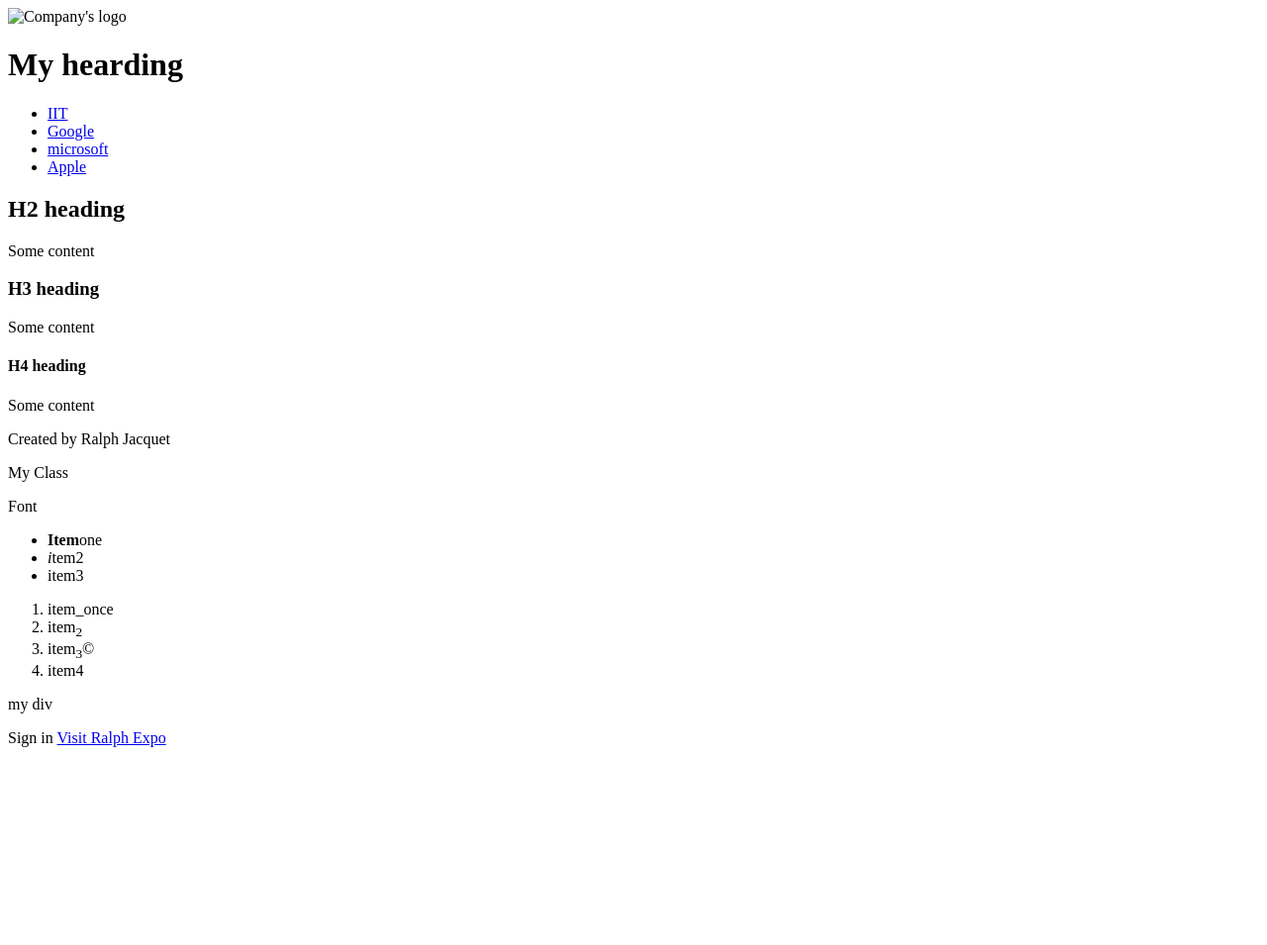
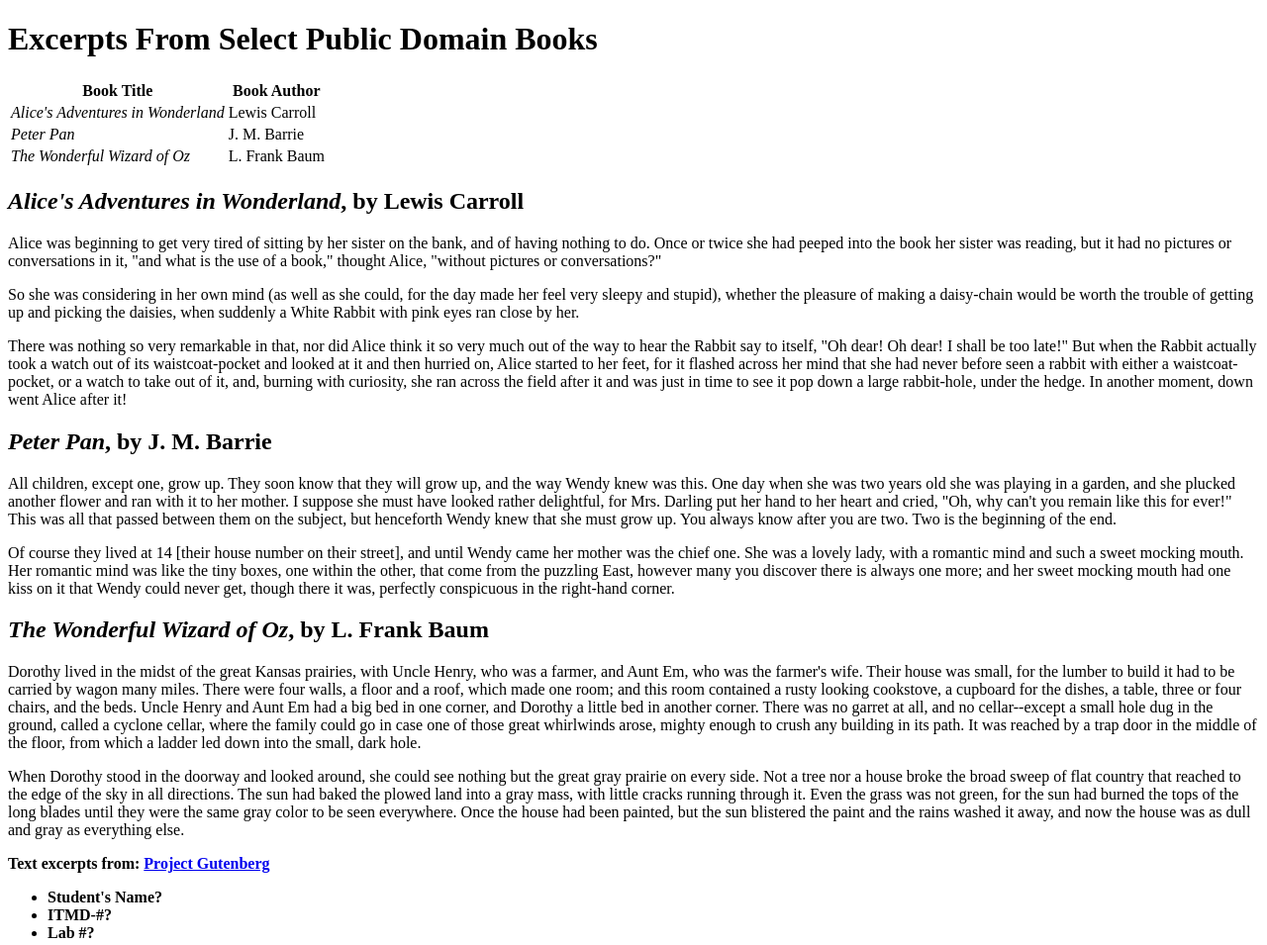
Before and after one commit to RalphJacquet/Tesrepo, a plain HTML site: page index.html in a window 1280 px wide. Shown: the whole page at 99% size. Before the commit the page ends 800 px from the top, so only its background shows below. Drawn offline with Linux system fonts and the light colour scheme.

Commit message:
Important

```diff
--- a/index.html
+++ b/index.html
@@ -1,57 +1,44 @@
 <!DOCTYPE html>
 <html lang="en">
 <head>
-    <meta charset="UTF-8" />
-    <meta name="viewport" content="width=device-width, initial-scale=1" />
-    <title>Head, header and heading</title>
-	<img src="image/logo.png/" alt="Company's logo"/>
+  <meta charset="utf-8">
+  <title>Excerpts From Select Public Domain Books</title>
 </head>
 <body>
-	<header>
-			<h1>My hearding</h1>
-			<nav>
-				<ul>
-					<li><a href="http://iit.edu ">IIT</a></li>
-					<li><a href="http://google.com ">Google</a></li>
-					<li><a href="http://microsoft.com">microsoft</a></li>
-					<li><a href="http://apple.com">Apple</a></li
-				</ul>
-			</nav>
-	</header>
-	<main>
-		<h2>H2 heading</h2>
-		<p>Some content</p>
-		<h3>H3 heading</h3>
-		<p>Some content</p>
-		<section>
-			<h4>H4 heading</h4>
-			<p>Some content</p>
-		</section>
-	</main>
-	<footer>
-			<p>Created by Ralph Jacquet</p>
-	</footer>
-	<div id="my class_bold font ">
-		<p>My Class</p>
-	</div>
-	<div class="my class font ">
-		<p>Font<p>
-	</div>
-	<ul>
-		<li><strong>Item</strong>one</li>
-		<li><em>i</em>tem2</li>
-		<li>item3</li>
-	</ul>
-	<ol id="use_once">
-		<li>item_once</li>
-		<li>item<sub>2</sub></li>
-		<li>item<sub>3</sub>&#169;</li>
-		<li>item4</li>
-	</ol>
-	<div id="mydiv"><p>my div</p></div>
-
-<a class="maia-button maia-button-secondary">Sign in</a>
-
-	<a href= "file:///C:/Users/RALPH5598/Downloads/Module%201%20-%20Lesson%204.pdf">Visit Ralph Expo</a>
+  <h1>Excerpts From Select Public Domain Books</h1>
+  <table>
+    <tr>
+      <th>Book Title</th>
+      <th>Book Author</th>
+    </tr>
+    <tr>
+      <td><em>Alice's Adventures in Wonderland</em></td>
+      <td>Lewis Carroll</td>
+    </tr>
+    <tr>
+      <td><em>Peter Pan</em></td>
+      <td>J. M. Barrie</td>
+    </tr>
+    <tr>
+      <td><em>The Wonderful Wizard of Oz</em></td>
+      <td>L. Frank Baum</td>
+    </tr>
+  </table>
+  <h2><em>Alice's Adventures in Wonderland</em>, by Lewis Carroll</h2>
+  <p>Alice was beginning to get very tired of sitting by her sister on the bank, and of having nothing to do. Once or twice she had peeped into the book her sister was reading, but it had no pictures or conversations in it, "and what is the use of a book," thought Alice, "without pictures or conversations?"</p>
+  <p>So she was considering in her own mind (as well as she could, for the day made her feel very sleepy and stupid), whether the pleasure of making a daisy-chain would be worth the trouble of getting up and picking the daisies, when suddenly a White Rabbit with pink eyes ran close by her.</p>
+  <p>There was nothing so very remarkable in that, nor did Alice think it so very much out of the way to hear the Rabbit say to itself, "Oh dear! Oh dear! I shall be too late!" But when the Rabbit actually took a watch out of its waistcoat-pocket and looked at it and then hurried on, Alice started to her feet, for it flashed across her mind that she had never before seen a rabbit with either a waistcoat-pocket, or a watch to take out of it, and, burning with curiosity, she ran across the field after it and was just in time to see it pop down a large rabbit-hole, under the hedge. In another moment, down went Alice after it!</p>
+  <h2><em>Peter Pan</em>, by J. M. Barrie</h2>
+  <p>All children, except one, grow up. They soon know that they will grow up, and the way Wendy knew was this. One day when she was two years old she was playing in a garden, and she plucked another flower and ran with it to her mother. I suppose she must have looked rather delightful, for Mrs. Darling put her hand to her heart and cried, "Oh, why can't you remain like this for ever!" This was all that passed between them on the subject, but henceforth Wendy knew that she must grow up. You always know after you are two. Two is the beginning of the end.</p>
+  <p>Of course they lived at 14 [their house number on their street], and until Wendy came her mother was the chief one. She was a lovely lady, with a romantic mind and such a sweet mocking mouth. Her romantic mind was like the tiny boxes, one within the other, that come from the puzzling East, however many you discover there is always one more; and her sweet mocking mouth had one kiss on it that Wendy could never get, though there it was, perfectly conspicuous in the right-hand corner.</p>
+  <h2><em>The Wonderful Wizard of Oz</em>, by L. Frank Baum</h2>
+  <p>Dorothy lived in the midst of the great Kansas prairies, with Uncle Henry, who was a farmer, and Aunt Em, who was the farmer's wife.  Their house was small, for the lumber to build it had to be carried by wagon many miles.  There were four walls, a floor and a roof, which made one room; and this room contained a rusty looking cookstove, a cupboard for the dishes, a table, three or four chairs, and the beds.  Uncle Henry and Aunt Em had a big bed in one corner, and Dorothy a little bed in another corner.  There was no garret at all, and no cellar--except a small hole dug in the ground, called a cyclone cellar, where the family could go in case one of those great whirlwinds arose, mighty enough to crush any building in its path.  It was reached by a trap door in the middle of the floor, from which a ladder led down into the small, dark hole.</p>
+  <p>When Dorothy stood in the doorway and looked around, she could see nothing but the great gray prairie on every side.  Not a tree nor a house broke the broad sweep of flat country that reached to the edge of the sky in all directions.  The sun had baked the plowed land into a gray mass, with little cracks running through it.  Even the grass was not green, for the sun had burned the tops of the long blades until they were the same gray color to be seen everywhere.  Once the house had been painted, but the sun blistered the paint and the rains washed it away, and now the house was as dull and gray as everything else.</p>
+  <p><strong>Text excerpts from: <a href="http://www.gutenberg.org">Project Gutenberg</a></strong></p>
+  <ul>
+    <li><strong>Student's Name?</strong></li>
+    <li><strong>ITMD-#?</strong></li>
+    <li><strong>Lab #?</strong></li>
+  </ul>
 </body>
 </html>
```
Also changed, not shown: image1.png (deleted), lab3_image.png (added), 1 other file.
